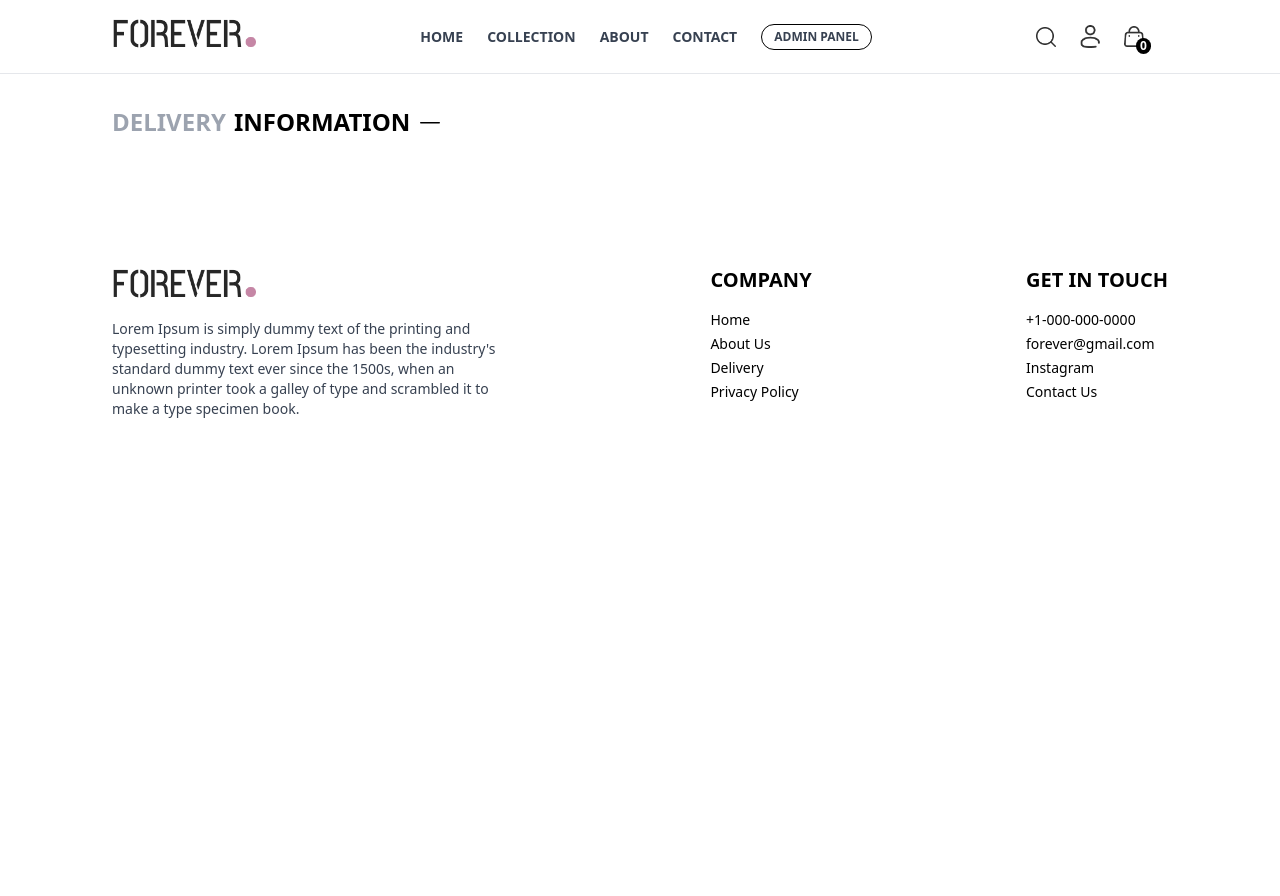
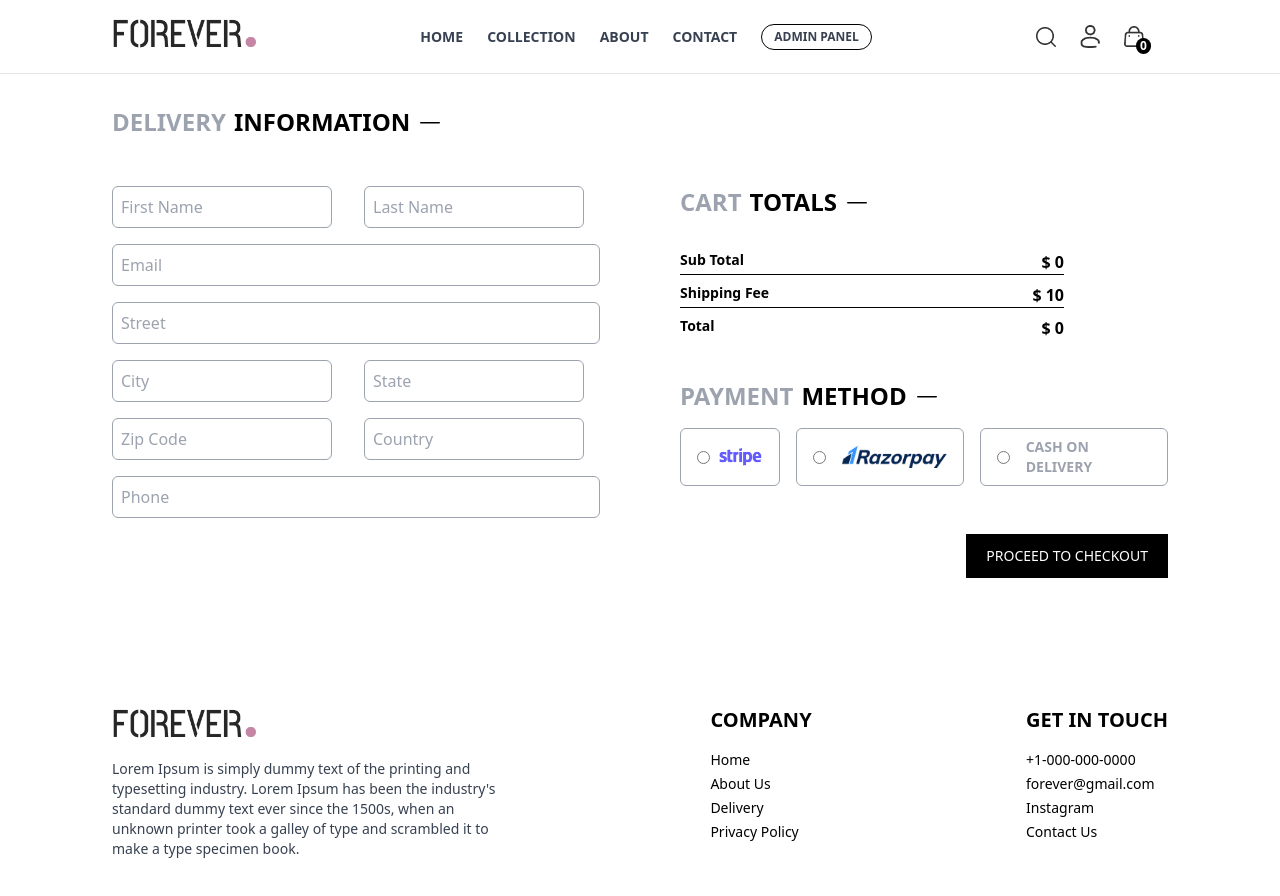
Before and after one commit to Lakshy-a/FOREVER_ECOMMERCE_FRONTEND, a React (Vite) app: page /checkout in a window 1280 px wide. Shown: the top 896 px of the page. Before the commit the page ends 800 px from the top, so only its background shows below. Built offline with nearby package versions, Linux system fonts and the light colour scheme.

Commit message:
Search, and handling quantity left

```diff
--- a/src/Components/Cart.jsx
+++ b/src/Components/Cart.jsx
@@ -35,7 +35,7 @@ const Cart = () => {
           )}{" "}
         </div>
         <div className="flex justify-end mt-20">
-          <CartTotals />
+          <CartTotals placeOrder={true} />
         </div>
       </div>
     </>
--- a/src/Components/CartTotals.jsx
+++ b/src/Components/CartTotals.jsx
@@ -3,7 +3,7 @@ import { GoHorizontalRule } from "react-icons/go";
 import { useSelector } from "react-redux";
 import { NavLink } from "react-router-dom";
 
-const CartTotals = () => {
+const CartTotals = ({placeOrder}) => {
   const cartItems = useSelector((state) => state.cart.cartItems);
   let subTotal = 0;
   let shippingFee = 10;
@@ -20,13 +20,13 @@ const CartTotals = () => {
   return (
     <>
       <div className="w-full xs:w-96">
-        <div className="uppercase text-2xl text-gray-400 font-semibold flex items-center justify-start mt-8">
+        <div className="uppercase text-2xl text-gray-400 font-semibold flex items-center justify-start mt-8 xs:mt-0">
           Cart <span className="text-black ml-2">Totals</span>
           <span className="text-black ml-2">
             <GoHorizontalRule />
           </span>
         </div>
-        <div className="mt-4 flex flex-col gap-2">
+        <div className="mt-8 flex flex-col gap-2">
           <div className="flex justify-between w-full border-b border-black">
             <div className="text-sm font-semibold">Sub Total</div>
             <div className="font-semibold">$ {subTotal}</div>
@@ -43,7 +43,7 @@ const CartTotals = () => {
         </div>
         <div className="flex justify-end w-full">
           <NavLink to={"/checkout"}>
-            <button className="mt-4 uppercase bg-black text-white text-sm px-5 py-3">
+            <button className={`mt-4 uppercase bg-black hover:bg-white hover:text-black hover:border-black hover:border text-white text-sm px-5 py-3 ${placeOrder ? "bloack" : "hidden"}`}>
               Proceed To Checkout
             </button>
           </NavLink>
--- a/src/Components/Checkout.jsx
+++ b/src/Components/Checkout.jsx
@@ -1,7 +1,42 @@
 import React from "react";
 import { GoHorizontalRule } from "react-icons/go";
+import { useForm } from "react-hook-form";
+import CartTotals from "./CartTotals";
+import * as yup from "yup";
+import { yupResolver } from "@hookform/resolvers/yup";
+import stripe_logo from "../assets/frontend_assets/stripe_logo.png";
+import razorpay_logo from "../assets/frontend_assets/razorpay_logo.png";
 
-const Checkout = () => {
+// Define the Yup schema
+const schema = yup.object().shape({
+  firstName: yup.string().required("First name is required"),
+  lastName: yup.string().required("Last name is required"),
+  email: yup.string().email("Invalid email").required("Email is required"),
+  street: yup.string().required("Street is required"),
+  city: yup.string().required("City is required"),
+  state: yup.string().required("State is required"),
+  zipCode: yup.string().required("Zip code is required"),
+  country: yup.string().required("Country is required"),
+  phone: yup
+    .string()
+    .required("Phone is required")
+    .matches(/^\d{10}$/, "Phone must be exactly 10 digits"),
+  paymentMethod: yup.string().required("Please select a payment method"),
+});
+
+export default function Checkout() {
+  const {
+    register,
+    handleSubmit,
+    formState: { errors },
+  } = useForm({
+    resolver: yupResolver(schema),
+  });
+
+  const onSubmit = (data) => {
+    console.log(data);
+  };
+
   return (
     <>
       <div className="custom-padding">
@@ -15,14 +50,158 @@ const Checkout = () => {
         </div>
         <div>
           {/* Delivery form */}
-         <div></div>
+          <form
+            onSubmit={handleSubmit(onSubmit)}
+            className="mt-12 xs:flex gap-20"
+          >
+            <div className="xs:w-1/2">
+              <div className="flex gap-4">
+                <input
+                  type="text"
+                  {...register("firstName")}
+                  placeholder="First Name"
+                  className="border p-2 border-gray-400 outline-none w-1/2 rounded-md"
+                />
+                <p className="text-red-500 text-sm">{errors.firstName?.message}</p>
 
-        {/* payment methods */}
-        <div></div>
+                <input
+                  type="text"
+                  {...register("lastName")}
+                  placeholder="Last Name"
+                  className="border p-2 border-gray-400 outline-none w-1/2 rounded-md"
+                />
+                <p className="text-red-500 text-sm">{errors.lastName?.message}</p>
+              </div>
+              <div className="mt-4">
+                <input
+                  type="email"
+                  {...register("email")}
+                  placeholder="Email"
+                  className="border border-gray-400 outline-none p-2  w-full rounded-md"
+                />
+                <p className="text-red-500 text-sm">{errors.email?.message}</p>
+              </div>
+              <div className="mt-4">
+                <input
+                  type="text"
+                  {...register("street")}
+                  placeholder="Street"
+                  className="border border-gray-400 outline-none p-2  w-full rounded-md"
+                />
+                <p className="text-red-500 text-sm">{errors.street?.message}</p>
+              </div>
+              <div className="flex gap-4 mt-4">
+                <input
+                  type="text"
+                  {...register("city")}
+                  placeholder="City"
+                  className="border p-2 border-gray-400 outline-none w-1/2 rounded-md"
+                />
+                <p className="text-red-500 text-sm">{errors.city?.message}</p>
+
+                <input
+                  type="text"
+                  {...register("state")}
+                  placeholder="State"
+                  className="border p-2 border-gray-400 outline-none w-1/2 rounded-md"
+                />
+                <p className="text-red-500 text-sm">{errors.state?.message}</p>
+              </div>
+              <div className="flex gap-4 mt-4">
+                <input
+                  type="text"
+                  {...register("zipCode")}
+                  placeholder="Zip Code"
+                  className="border p-2 border-gray-400 outline-none w-1/2 rounded-md"
+                />
+                <p className="text-red-500 text-sm">{errors.zipCode?.message}</p>
+
+                <input
+                  type="text"
+                  {...register("country")}
+                  placeholder="Country"
+                  className="border p-2 border-gray-400 outline-none w-1/2 rounded-md"
+                />
+                <p className="text-red-500 text-sm">{errors.country?.message}</p>
+              </div>
+              <div className="mt-4">
+                <input
+                  type="text"
+                  {...register("phone")}
+                  placeholder="Phone"
+                  className="border border-gray-400 outline-none p-2  w-full rounded-md"
+                />
+                <p className="text-red-500 text-sm">{errors.phone?.message}</p>
+              </div>
+            </div>
+            <div className="xs:w-1/2">
+              {/* Cart Totals */}
+              <div className="mt-20 xs:mt-0">
+                <CartTotals placeOrder={false} />
+              </div>
+              {/* Payment methods */}
+              <div className="xs:custom-padding mt-16 xs:mt-10">
+                <div className="uppercase text-2xl text-gray-400 font-semibold flex items-center mt-8">
+                  Payment <span className="text-black ml-2">Method</span>
+                  <span className="text-black ml-2">
+                    <GoHorizontalRule />
+                  </span>
+                </div>
+                <div className="flex flex-col gap-4 mt-4">
+                  <div className="flex flex-col gap-4 xs:flex-row">
+                    <div className="border border-gray-400 py-2 px-4 rounded-md flex gap-4 xs:gap-2 items-center">
+                      <input
+                        type="radio"
+                        {...register("paymentMethod")}
+                        value={"stripe"}
+                        className=""
+                        id="stripe"
+                      />
+                      <label htmlFor="stripe">
+                        <img src={stripe_logo} className="w-12" />
+                      </label>
+                    </div>
+                    <div className="border border-gray-400 py-2 px-4 rounded-md flex gap-4 items-center">
+                      <input
+                        type="radio"
+                        {...register("paymentMethod")}
+                        value={"razorpay"}
+                        className=""
+                        id="razorpay"
+                      />
+                      <label htmlFor="razorpay">
+                        <img src={razorpay_logo} className="w-28" />
+                      </label>
+                    </div>
+                    <div className="border border-gray-400 py-2 px-4 rounded-md flex gap-4 items-center">
+                      <input
+                        type="radio"
+                        id="cod"
+                        {...register("paymentMethod")}
+                        value={"cod"}
+                      />
+                      <label htmlFor="cod">
+                        <div className="uppercase text-sm font-semibold text-gray-400">
+                          Cash On Delivery
+                        </div>
+                      </label>
+                    </div>
+                  </div>
+                  <p className="text-red-500 text-sm">{errors.paymentMethod?.message}</p>
+                  <div className="w-full text-right">
+                    <button
+                      type="submit"
+                      className={`mt-4 uppercase bg-black text-white text-sm px-5 py-3 hover:bg-white hover:text-black hover:border-black hover:border `}
+                    >
+                      Proceed To Checkout
+                    </button>
+                  </div>
+                </div>
+              </div>{" "}
+            </div>
+          </form>
         </div>
       </div>
     </>
   );
-};
-
-export default Checkout;
+}
--- /dev/null
+++ b/src/Components/PaymentMethod.jsx
@@ -0,0 +1,62 @@
+import React from "react";
+import { GoHorizontalRule } from "react-icons/go";
+import stripe_logo from "../assets/frontend_assets/stripe_logo.png";
+import razorpay_logo from "../assets/frontend_assets/razorpay_logo.png";
+
+const PaymentMethod = () => {
+  return (
+    <>
+      <div className="xs:custom-padding mt-16">
+        <div className="uppercase text-2xl text-gray-400 font-semibold flex items-center mt-8">
+          Payment <span className="text-black ml-2">Method</span>
+          <span className="text-black ml-2">
+            <GoHorizontalRule />
+          </span>
+        </div>
+        <div className="flex flex-col gap-4 mt-4">
+          <div className="border border-black py-2 px-4 rounded-md flex gap-4">
+            <input
+              type="radio"
+              name="paymentMethod"
+              value={"stripe"}
+              className=""
+              id="stripe"
+            />
+            <label htmlFor="stripe">
+              <img src={stripe_logo} className="w-12" />
+            </label>
+          </div>
+          <div className="border border-black py-2 px-4 rounded-md flex gap-4">
+            <input
+              type="radio"
+              name="paymentMethod"
+              value={"razorpay"}
+              className=""
+              id="razorpay"
+            />
+            <label htmlFor="razorpay">
+              <img src={razorpay_logo} className="w-28" />
+            </label>
+          </div>
+          <div className="border border-black py-2 px-4 rounded-md flex gap-4">
+            <input type="radio" id="cod" name="paymentMethod" value={"cod"} />
+            <label htmlFor="cod">
+              <div className="uppercase text-sm font-semibold text-gray-400">
+                Cash On Delivery
+              </div>
+            </label>
+          </div>
+          <div className="w-full text-right">
+            <button
+              className={`mt-4 uppercase bg-black text-white text-sm px-5 py-3 `}
+            >
+              Proceed To Checkout
+            </button>
+          </div>
+        </div>
+      </div>{" "}
+    </>
+  );
+};
+
+export default PaymentMethod;
```
Lines whose indentation alone changed are shown as unchanged.
